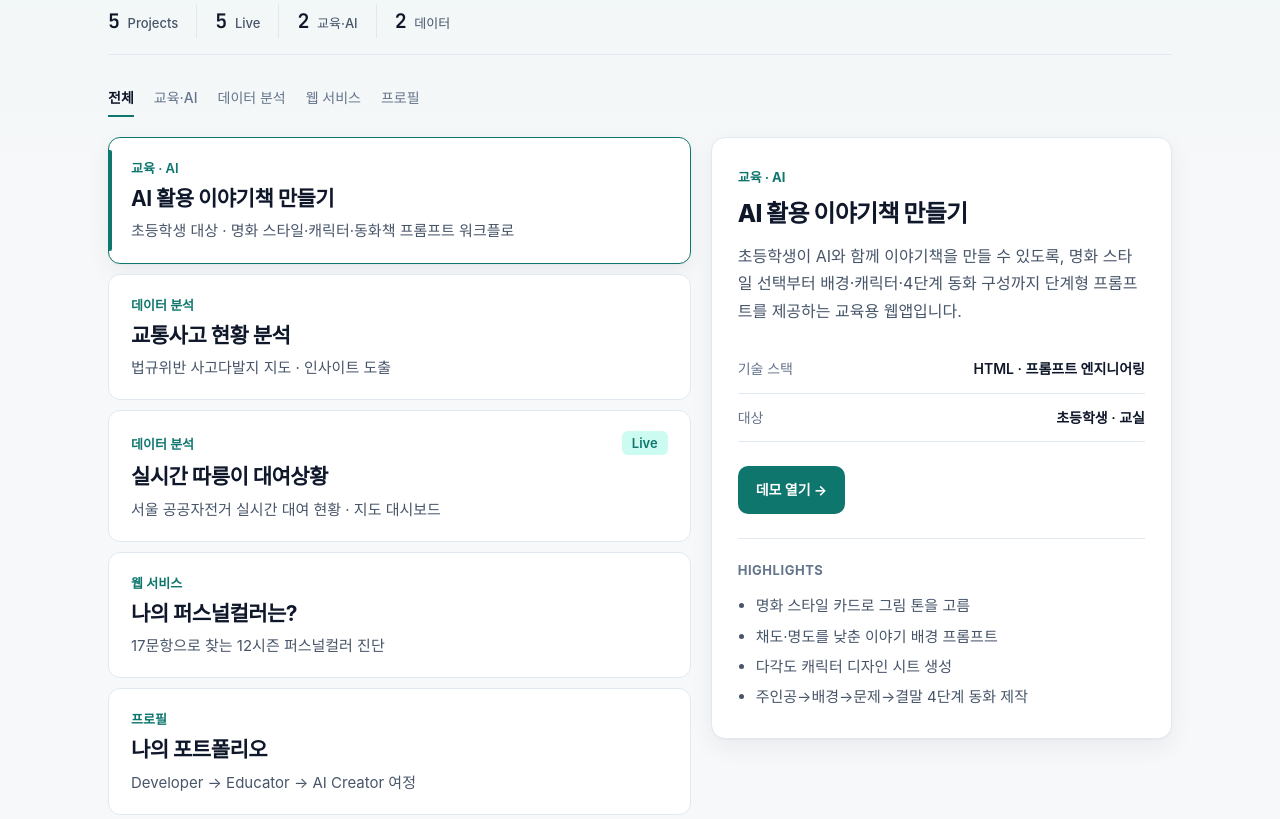
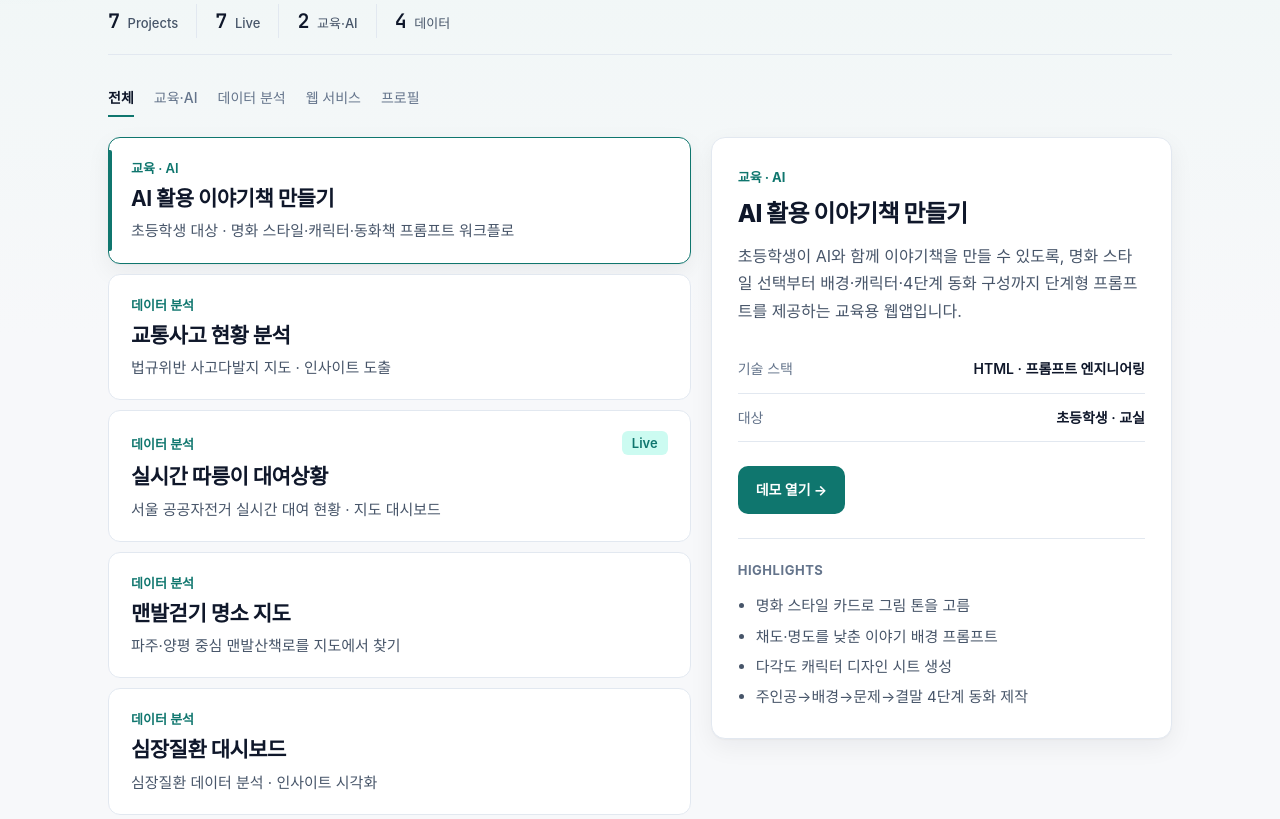
Before and after one commit to blanciel1977-lab/dashboard, a plain HTML site: page index.html in a window 1280 px wide. Shown: the part 217-1036 px from the top of the page. Drawn offline with Linux system fonts and the light colour scheme; a web font is replaced by a local one.

Commit message:
맨발걷기 명소 지도와 심장질환 대시보드 프로젝트를 추가한다.

```diff
--- a/index.html
+++ b/index.html
@@ -448,7 +448,7 @@
       <span class="stat-label">교육·AI</span>
     </div>
     <div class="stat">
-      <span class="stat-value">2</span>
+      <span class="stat-value">4</span>
       <span class="stat-label">데이터</span>
     </div>
   </div>
@@ -540,6 +540,46 @@ const PROJECTS = [
     ],
     demo: "https://blanciel1977-lab.github.io/bicycle/",
     repo: "https://github.com/blanciel1977-lab/bicycle"
+  },
+  {
+    id: "barefoot",
+    title: "맨발걷기 명소 지도",
+    short: "파주·양평 중심 맨발산책로를 지도에서 찾기",
+    category: "data",
+    categoryLabel: "데이터 분석",
+    status: null,
+    statusLabel: null,
+    stack: "HTML · 지도 시각화",
+    audience: "산책·웰니스",
+    summary: "양평·파주·서초 등 맨발산책로를 지도에서 찾아보는 웹앱입니다. 지자체·유형·표고·거리·편의시설 필터와 정렬로 원하는 코스를 빠르게 탐색할 수 있습니다.",
+    highlights: [
+      "파주·양평 중심 맨발산책로 지도",
+      "지자체·유형·표고·거리 필터",
+      "편의시설 유무 검색",
+      "명칭·표고·거리 기준 정렬"
+    ],
+    demo: "https://blanciel1977-lab.github.io/barefoot/",
+    repo: "https://github.com/blanciel1977-lab/barefoot"
+  },
+  {
+    id: "heart_desease",
+    title: "심장질환 대시보드",
+    short: "심장질환 데이터 분석 · 인사이트 시각화",
+    category: "data",
+    categoryLabel: "데이터 분석",
+    status: null,
+    statusLabel: null,
+    stack: "HTML · 데이터 시각화",
+    audience: "헬스케어 · 분석",
+    summary: "심장질환 관련 데이터를 한눈에 살펴보는 대시보드입니다. 주요 지표와 시각화를 통해 위험 요인·패턴을 파악하고 인사이트를 도출합니다.",
+    highlights: [
+      "심장질환 핵심 지표 요약",
+      "데이터 기반 시각화",
+      "위험 요인·패턴 탐색",
+      "분석 인사이트 도출"
+    ],
+    demo: "https://blanciel1977-lab.github.io/heart_desease/",
+    repo: "https://github.com/blanciel1977-lab/heart_desease"
   },
   {
     id: "personal_color",
```
